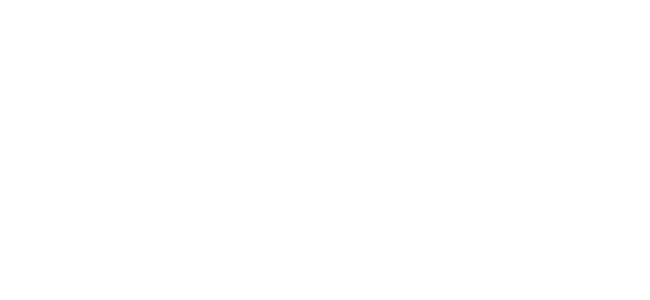
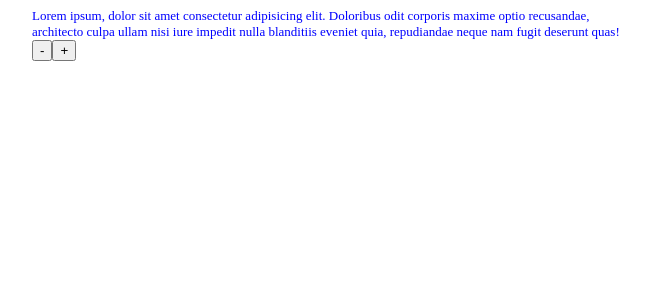
Before and after one commit to echi0517/vue3, a Vue app: page / in a window 1280 px wide. Shown: the top 300 px of the page, without its empty margins (8-658 px from the left). Built offline with nearby package versions, Linux system fonts and the light colour scheme.

Commit message:
class style vue 학습

```diff
--- a/src/App.vue
+++ b/src/App.vue
@@ -1,11 +1,34 @@
 <template>
-	<div></div>
+	<div>
+		<div :style="styleObject">
+			Lorem ipsum, dolor sit amet consectetur adipisicing elit. Doloribus odit
+			corporis maxime optio recusandae, architecto culpa ullam nisi iure impedit
+			nulla blanditiis eveniet quia, repudiandae neque nam fugit deserunt quas!
+		</div>
+		<button>-</button>
+		<button>+</button>
+	</div>
 </template>
 
 <script>
+import { computed, reactive, ref } from 'vue';
+
 export default {
 	setup() {
-		return {};
+		// const styleObject = reactive({
+		// 	color: 'red',
+		// 	fontSize: '13px',
+		// });
+		const fontSize = ref(13);
+		const styleObject = computed(() => {
+			return {
+				color: 'blue',
+				fontSize: fontSize.value + 'px',
+			};
+		});
+		return {
+			styleObject,
+		};
 	},
 };
 </script>
```
Also changed, not shown: src/lectures/9/App_class_binding.vue (added, +46 -0 lines).
